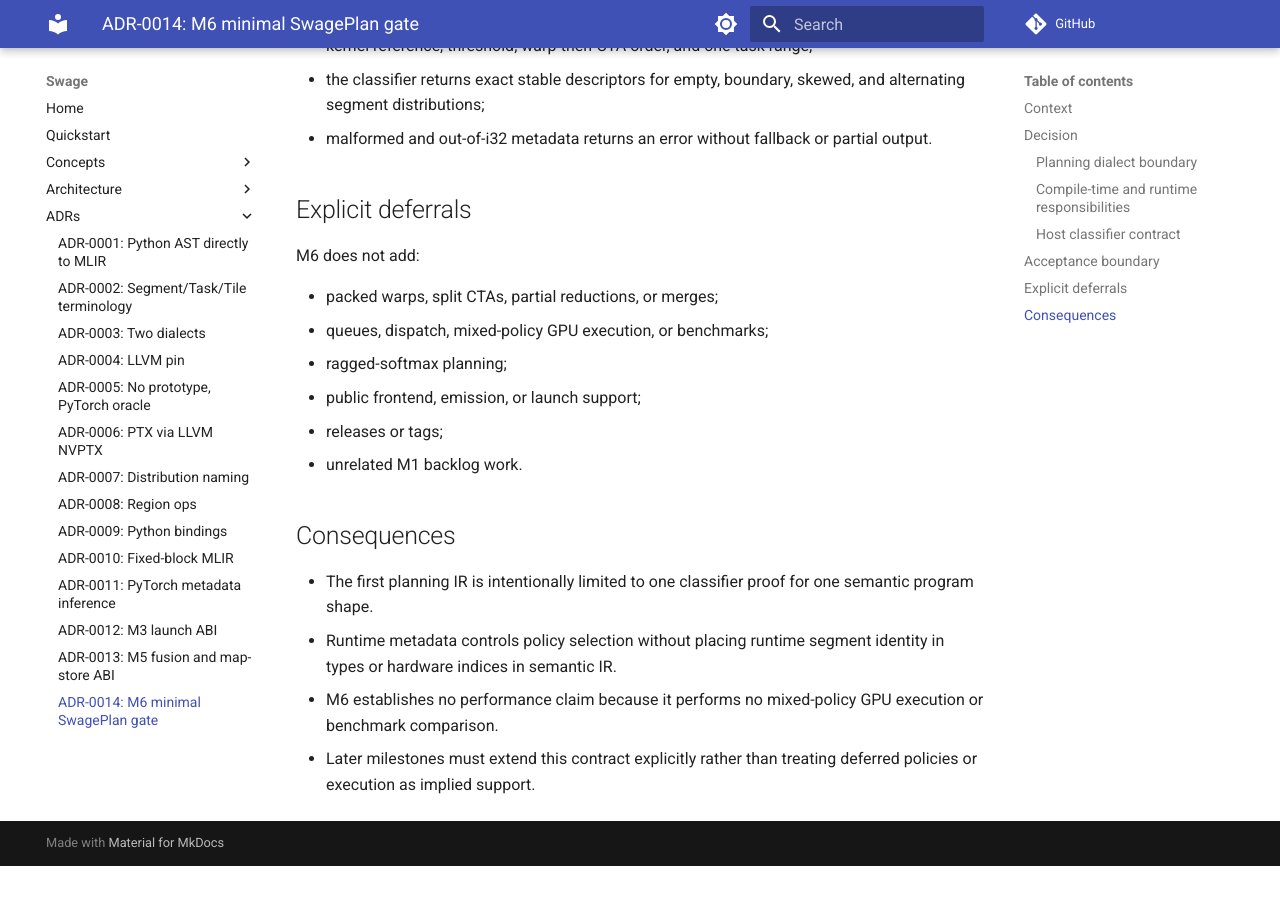
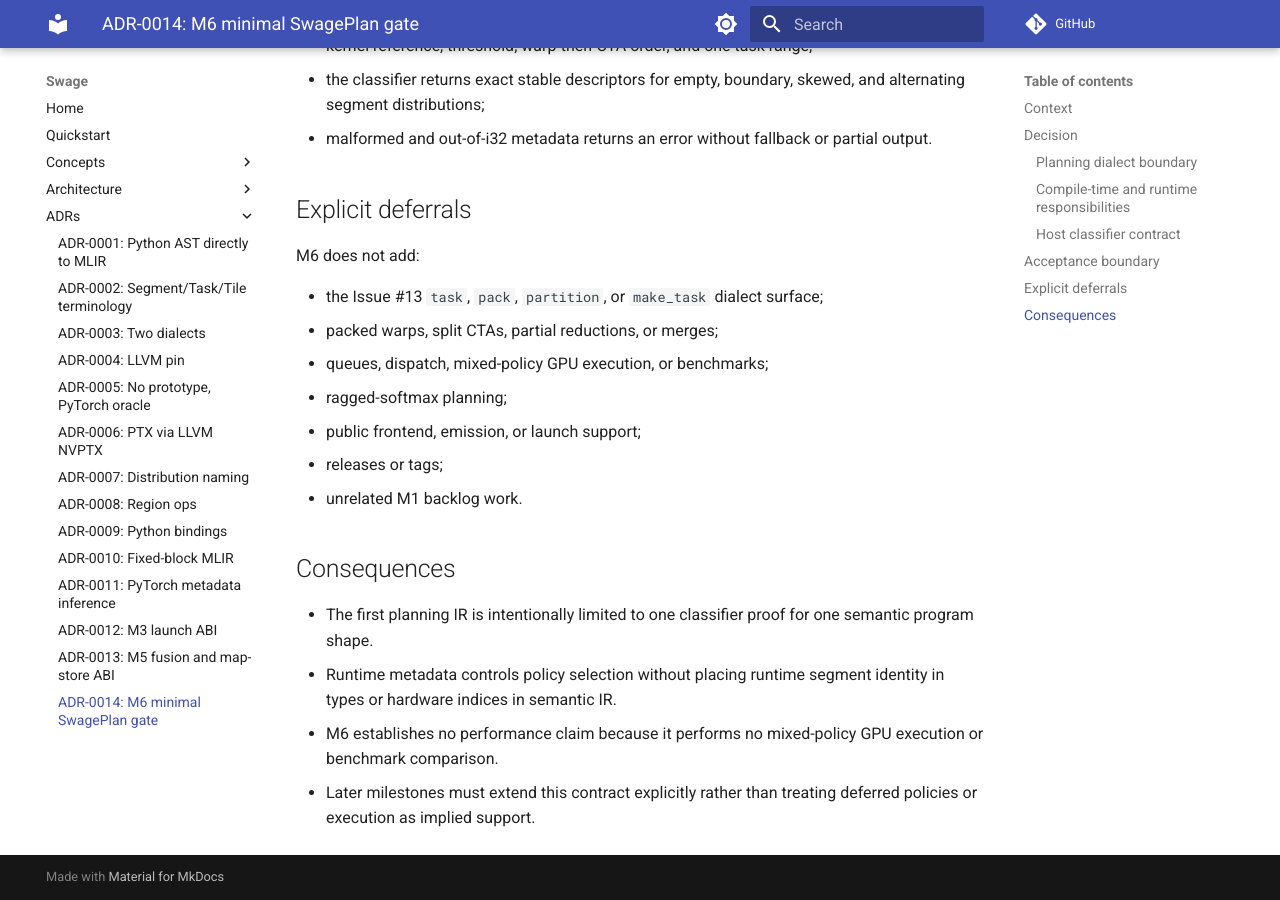
Before and after one commit to abhiksark/swage, an MkDocs documentation site: the page built from docs/adr/ADR-0014-m6-minimal-swage-plan-gate.md, in a window 1280 px wide and 900 px high, scrolled down 2597 px. Built offline with MkDocs 1.6.1 and Material for MkDocs 9.7.7, drawn with Linux system fonts in a browser that asks for light colours; comment, search, counter and statistics services are not loaded; before the commit the page ends 3463 px from its top, so only the background shows below that.

Commit message:
docs(adr): defer broader Issue 13 task surface

```diff
--- a/docs/adr/ADR-0014-m6-minimal-swage-plan-gate.md
+++ b/docs/adr/ADR-0014-m6-minimal-swage-plan-gate.md
@@ -114,6 +114,7 @@ M6 is accepted when tests prove all of the following:
 
 M6 does not add:
 
+- the Issue #13 `task`, `pack`, `partition`, or `make_task` dialect surface;
 - packed warps, split CTAs, partial reductions, or merges;
 - queues, dispatch, mixed-policy GPU execution, or benchmarks;
 - ragged-softmax planning;
```
